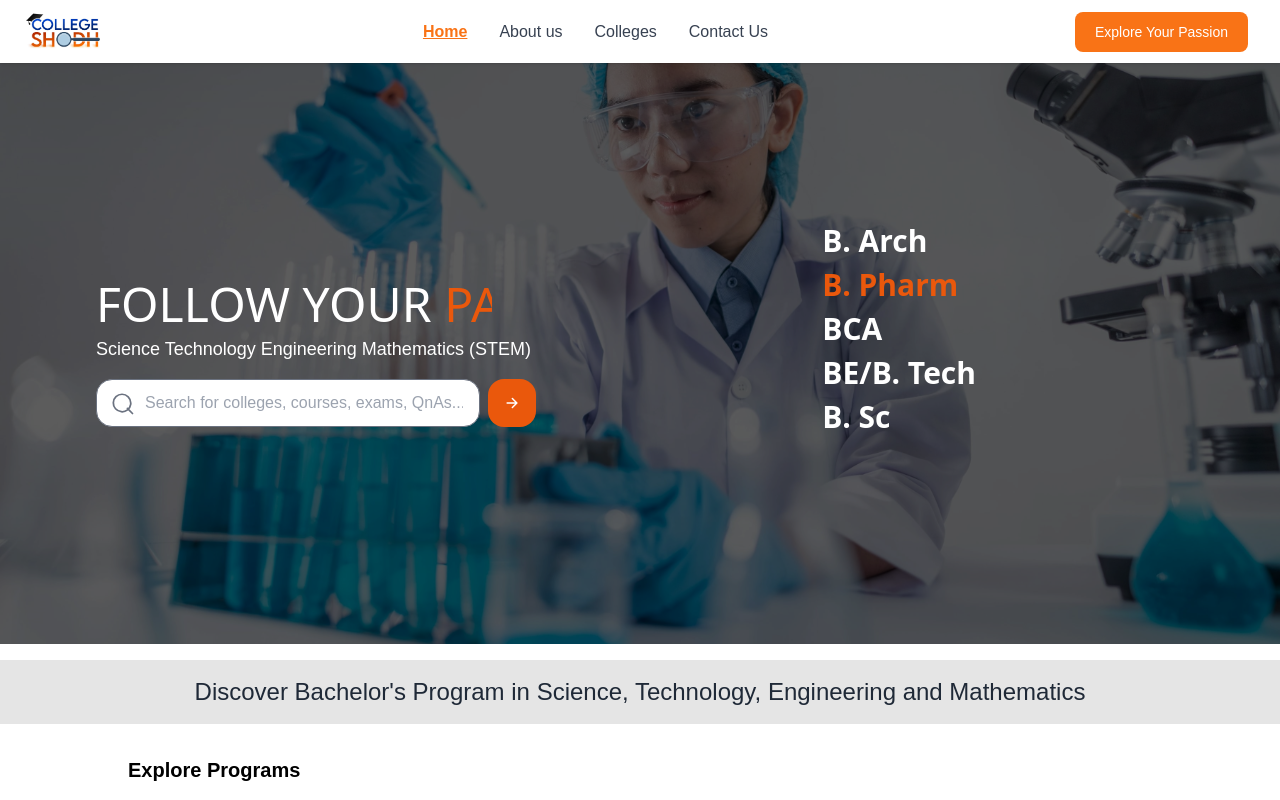
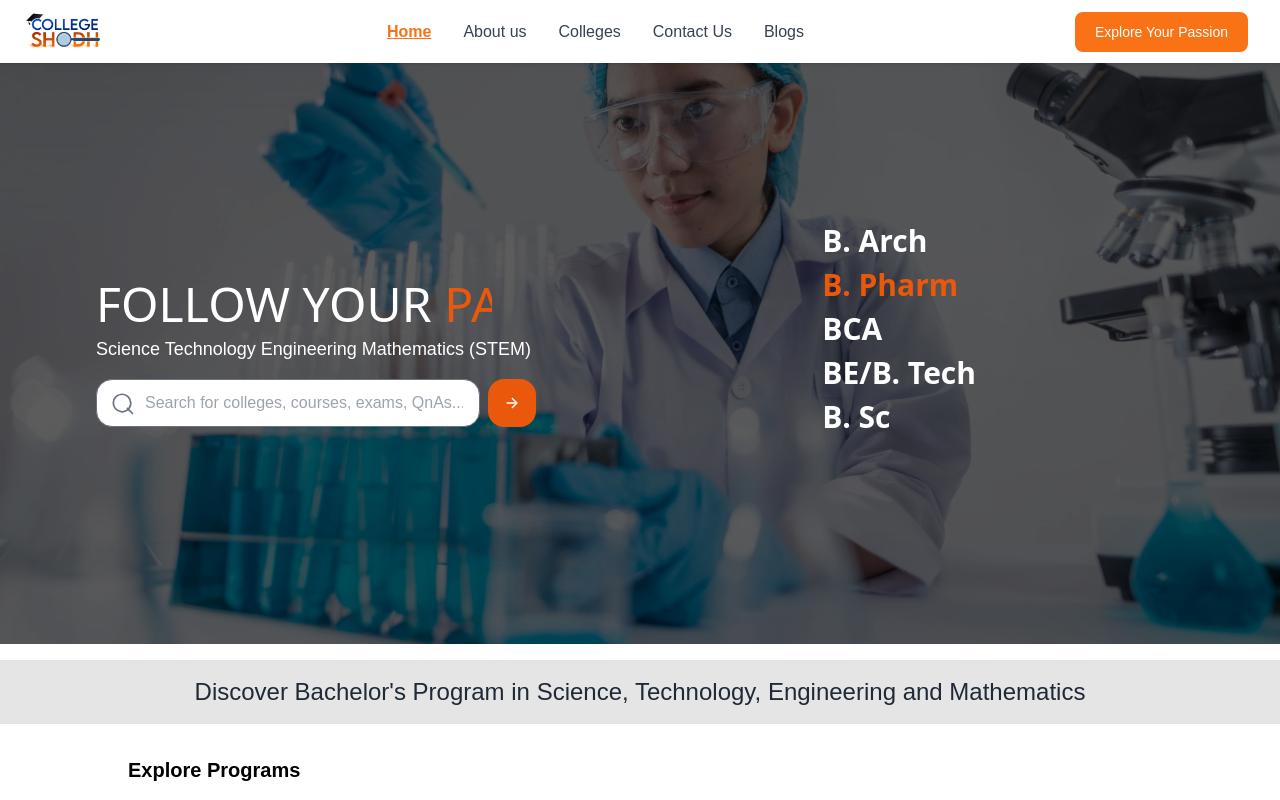
Before and after one commit to vj-codes/college-shodh-nextjs, a Next.js app: page / in a window 1280 px wide. Shown: the top 800 px of the page. Built offline with nearby package versions, Linux system fonts and the light colour scheme.

Commit message:
feat:added blogs route in navbar

```diff
--- a/src/components/header/Header.jsx
+++ b/src/components/header/Header.jsx
@@ -8,6 +8,7 @@ const navItems = [
   { label: "About us", to: "/about" },
   { label: "Colleges", to: "/colleges" },
   { label: "Contact Us", to: "/contact" },
+  { label: "Blogs", to: "/blog" },
 ];
 
 export default function Header() {
```
